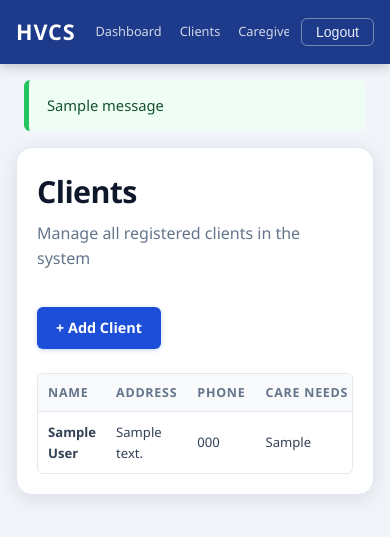
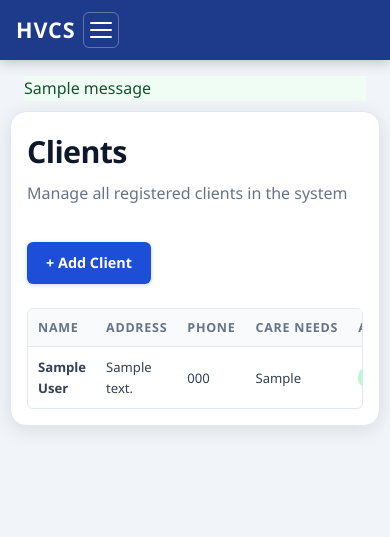
Before and after one commit to HlengiweNcube/hvcs, a Django app: page /accounts/clients/ in a window 390 px wide. Shown: the top 537 px of the page. Run offline with Django 5.2, Linux system fonts and the light colour scheme; a user stored in the database is signed in; tables that the repository leaves empty hold one stand-in row (values such as "Sample post"); one stand-in notice (Sample message) is shown.

Commit message:
feat: add responsive hamburger nav for mobile (Django templates + React SPA)

```diff
--- a/accounts/static/accounts/styles.css
+++ b/accounts/static/accounts/styles.css
@@ -155,6 +155,35 @@ body {
     background: rgba(255,255,255,.2) !important;
     color: var(--white) !important;
 }
+
+/* Hamburger toggle — hidden on desktop */
+.nav-toggle {
+    display: none;
+    flex-direction: column;
+    justify-content: center;
+    gap: 5px;
+    width: 36px;
+    height: 36px;
+    padding: 6px;
+    background: transparent;
+    border: 1px solid rgba(255,255,255,.3);
+    border-radius: var(--radius-sm);
+    cursor: pointer;
+    flex-shrink: 0;
+}
+
+.nav-toggle span {
+    display: block;
+    width: 100%;
+    height: 2px;
+    background: var(--white);
+    border-radius: 2px;
+    transition: transform .2s, opacity .2s;
+}
+
+.nav-toggle.open span:nth-child(1) { transform: translateY(7px) rotate(45deg); }
+.nav-toggle.open span:nth-child(2) { opacity: 0; }
+.nav-toggle.open span:nth-child(3) { transform: translateY(-7px) rotate(-45deg); }
 
 /* =====================================================================
    PAGE LAYOUT
@@ -456,6 +485,7 @@ body {
    ===================================================================== */
 .table-wrapper {
     overflow-x: auto;
+    -webkit-overflow-scrolling: touch;
     border-radius: var(--radius);
     border: 1px solid var(--gray-200);
     margin-top: 8px;
@@ -1356,10 +1386,54 @@ body {
 /* =====================================================================
    RESPONSIVE
    ===================================================================== */
-@media (max-width: 720px) {
-    .navbar { padding: 0 16px; gap: 12px; }
-    .navbar-links { gap: 2px; }
-    .navbar-links a, .navbar-links .nav-btn { padding: 5px 8px; font-size: 0.8rem; }
+@media (max-width: 768px) {
+    /* Hamburger active — collapse links into a dropdown */
+    .nav-toggle { display: flex; }
+
+    .navbar {
+        height: auto;
+        flex-wrap: wrap;
+        padding: 12px 16px;
+        align-items: center;
+        gap: 8px;
+    }
+
+    .navbar-menu {
+        display: none;
+        width: 100%;
+        flex-direction: column;
+        padding-top: 10px;
+        border-top: 1px solid rgba(255,255,255,.15);
+        margin-top: 4px;
+    }
+
+    .navbar-menu.open { display: flex; }
+
+    .navbar-links {
+        flex-direction: column;
+        overflow: visible;
+        gap: 2px;
+        width: 100%;
+    }
+
+    .navbar-links a,
+    .navbar-links .nav-btn {
+        padding: 10px 14px;
+        width: 100%;
+        text-align: left;
+        font-size: 0.9rem;
+    }
+
+    .navbar-logout {
+        margin-left: 0;
+        padding-top: 8px;
+        border-top: 1px solid rgba(255,255,255,.15);
+    }
+
+    .navbar-logout .nav-btn {
+        width: 100%;
+        text-align: left;
+    }
 
     .page {
         margin: 16px;
@@ -1384,6 +1458,8 @@ body {
 @media (max-width: 480px) {
     .stat-grid { grid-template-columns: 1fr 1fr; }
     .hero-cta { flex-direction: column; align-items: center; }
+    .page { margin: 10px; padding: 16px; }
+    .profile-card { flex-direction: column; align-items: center; }
 }
 
 /* ------------------------------------------------------------------ live clock */
--- a/frontend/dist/index.html
+++ b/frontend/dist/index.html
@@ -4,8 +4,8 @@
     <meta charset="UTF-8" />
     <meta name="viewport" content="width=device-width, initial-scale=1.0" />
     <title>HVCS – Home Visit Care System</title>
-    <script type="module" crossorigin src="/static/assets/index-CIrpyTHf.js"></script>
-    <link rel="stylesheet" crossorigin href="/static/assets/index-DjD64xvH.css">
+    <script type="module" crossorigin src="/static/assets/index-BjxYgCpv.js"></script>
+    <link rel="stylesheet" crossorigin href="/static/assets/index-7xGCkyzG.css">
   </head>
   <body>
     <div id="root"></div>
--- a/templates/base.html
+++ b/templates/base.html
@@ -16,6 +16,10 @@
     <a class="navbar-brand" href="{% url 'accounts_home' %}">
         HVCS
     </a>
+    <button class="nav-toggle" aria-label="Toggle navigation" aria-expanded="false">
+        <span></span><span></span><span></span>
+    </button>
+    <div class="navbar-menu">
         <div class="navbar-links">
             {% if user.role == 'ADMIN' %}
                 <a href="{% url 'admin_dashboard' %}">Dashboard</a>
@@ -35,20 +39,39 @@
             {% endif %}
         </div>
         <div class="navbar-logout">
-        <form method="post" action="{% url 'logout' %}">
+            <form method="post" id="logout-form" action="{% url 'logout' %}">
                 {% csrf_token %}
                 <button type="submit" class="nav-btn">Logout</button>
             </form>
         </div>
+    </div>
 </nav>
+<script>
+    document.querySelector('.nav-toggle').addEventListener('click', function () {
+        var menu = document.querySelector('.navbar-menu');
+        var open = menu.classList.toggle('open');
+        this.classList.toggle('open', open);
+        this.setAttribute('aria-expanded', open);
+    });
+</script>
 {% endif %}
 
 {% if messages %}
     <div class="messages-banner" role="alert" aria-live="polite">
         {% for message in messages %}
-            <div class="alert alert--{% if message.tags == 'error' %}danger{% elif message.tags == 'warning' %}warning{% else %}success{% endif %}">
+            {% if message.tags == 'error' %}
+                <div class="message-alert alert--danger">
                     {{ message }}
                 </div>
+            {% elif message.tags == 'warning' %}
+                <div class="message-alert alert--warning">
+                    {{ message }}
+                </div>
+            {% else %}
+                <div class="message-alert alert--success">
+                    {{ message }}
+                </div>
+            {% endif %}
         {% endfor %}
     </div>
 {% endif %}
```
Also changed, not shown: frontend/src/components/Navbar.jsx (+20 -6 lines), frontend/src/index.css (+76 -0 lines), frontend/dist/assets/index-7xGCkyzG.css (added), frontend/dist/assets/index-BjxYgCpv.js, frontend/dist/assets/index-DjD64xvH.css (deleted). Lines whose indentation alone changed are shown as unchanged.
